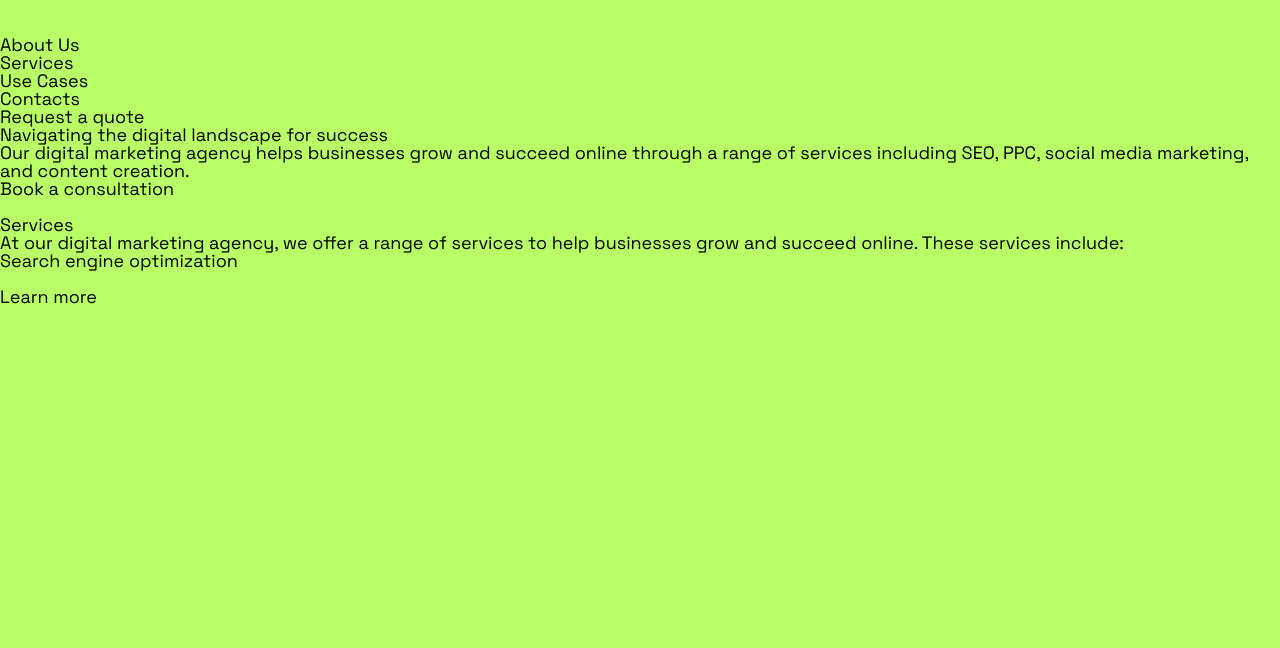
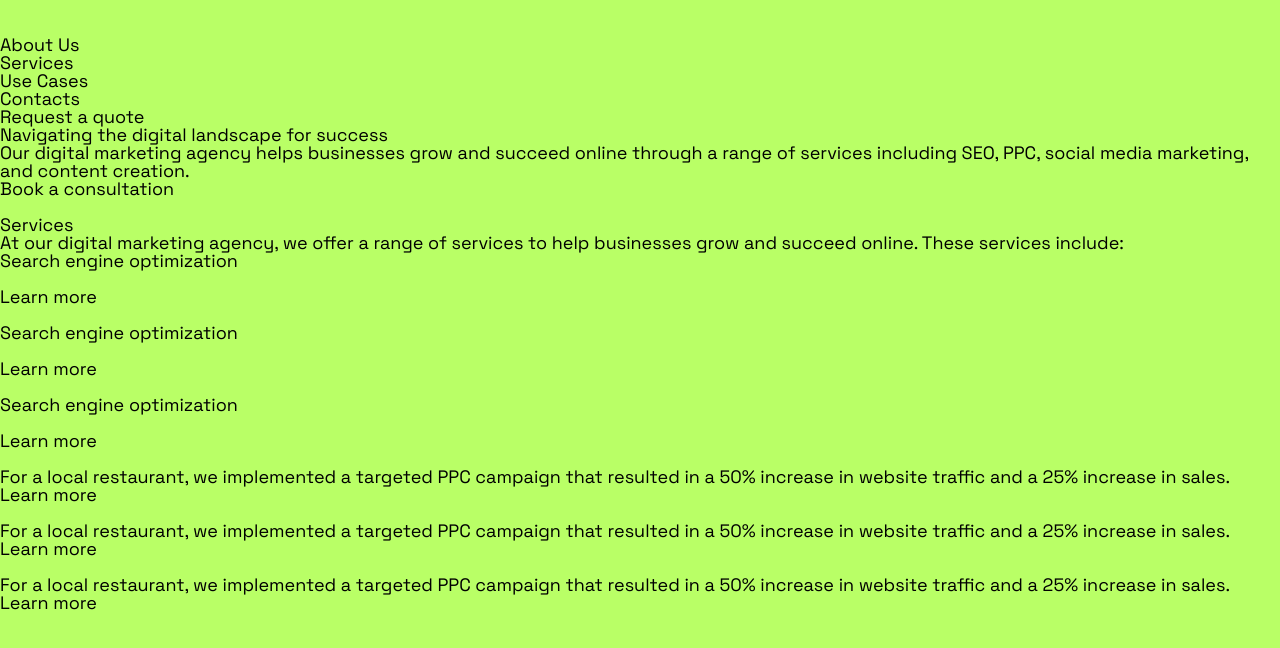
Before and after one commit to janeund/marketing-agency, a website built with webpack: page src/index.html in a window 1280 px wide. Built offline with nearby package versions, Linux system fonts and the light colour scheme.

Commit message:
feat: add case studies section layout

```diff
--- a/src/index.html
+++ b/src/index.html
@@ -47,22 +47,46 @@
         <div class="services__container">
           <div class="services__body">
             <div class="services__header">
-              <h2 class="services__title">Services</h2>
-              <p class="services__desc">At our digital marketing agency, we offer a range of services to help businesses grow and succeed online. These services include:</p>
+              <h2 class="services__title section-title">Services</h2>
+              <p class="services__desc section-desc">At our digital marketing agency, we offer a range of services to help businesses grow and succeed online. These services include:</p>
             </div>
             <div class="services__content">
               <ul class="services__items">
 								<li class="services__item services-item">
-                  <h3 class="services-item__title">Search engine
+                  <div class="services-item__info">
+                    <h3 class="services-item__title">Search engine
                     optimization</h3>
                   <a class="services-item__button services-button">
-                    <div class="services-button__icon">
-                      <img src="" alt="">
-                    </div>
-                    <div class="services-button__text">
-                      <p>Learn more</p>
-                    </div>
+                    <img class="services-button__icon" src="" alt="">
+                    <p class="services-button__text">Learn more</p>
                   </a>
+                  </div>
+                  <div class="services-item__img">
+                    <img src="" alt="">
+                  </div>
+                </li>
+								<li class="services__item services-item">
+                  <div class="services-item__info">
+                    <h3 class="services-item__title">Search engine
+                    optimization</h3>
+                  <a class="services-item__button services-button">
+                    <img class="services-button__icon" src="" alt="">
+                    <p class="services-button__text">Learn more</p>
+                  </a>
+                  </div>
+                  <div class="services-item__img">
+                    <img src="" alt="">
+                  </div>
+                </li>
+								<li class="services__item services-item">
+                  <div class="services-item__info">
+                    <h3 class="services-item__title">Search engine
+                    optimization</h3>
+                  <a class="services-item__button services-button">
+                    <img class="services-button__icon" src="" alt="">
+                    <p class="services-button__text">Learn more</p>
+                  </a>
+                  </div>
                   <div class="services-item__img">
                     <img src="" alt="">
                   </div>
@@ -72,6 +96,47 @@
           </div>
         </div>
       </section>
+      <section class="cases">
+        <div class="cases__container">
+          <div class="cases__body">
+            <div class="cases__header">
+              <h3 class="cases__title section-title"></h3>
+              <p class="cases__desc section-desc"></p>
+            </div>
+            <div class="cases__content">
+              <ul class="cases__items">
+                <li class="cases__item cases-item">
+                  <div class="cases-item__desc">
+                    <p>For a local restaurant, we implemented a targeted PPC campaign that resulted in a 50% increase in website traffic and a 25% increase in sales.</p>
+                  </div>
+                  <a class="cases-item__button">
+                    <p class="cases-item__text">Learn more</p>
+                    <img class="cases-item__icon" src="" alt="">
+                  </a>
+                </li>
+                <li class="cases__item cases-item">
+                  <div class="cases-item__desc">
+                    <p>For a local restaurant, we implemented a targeted PPC campaign that resulted in a 50% increase in website traffic and a 25% increase in sales.</p>
+                  </div>
+                  <a class="cases-item__button">
+                    <p class="cases-item__text">Learn more</p>
+                    <img class="cases-item__icon" src="" alt="">
+                  </a>
+                </li>
+                <li class="cases__item cases-item">
+                  <div class="cases-item__desc">
+                    <p>For a local restaurant, we implemented a targeted PPC campaign that resulted in a 50% increase in website traffic and a 25% increase in sales.</p>
+                  </div>
+                  <a class="cases-item__button">
+                    <p class="cases-item__text">Learn more</p>
+                    <img class="cases-item__icon" src="" alt="">
+                  </a>
+                </li>
+              </ul>
+            </div>
+          </div>
+        </div>
+      </section>
       </div>
     </main>
   </div>
```
